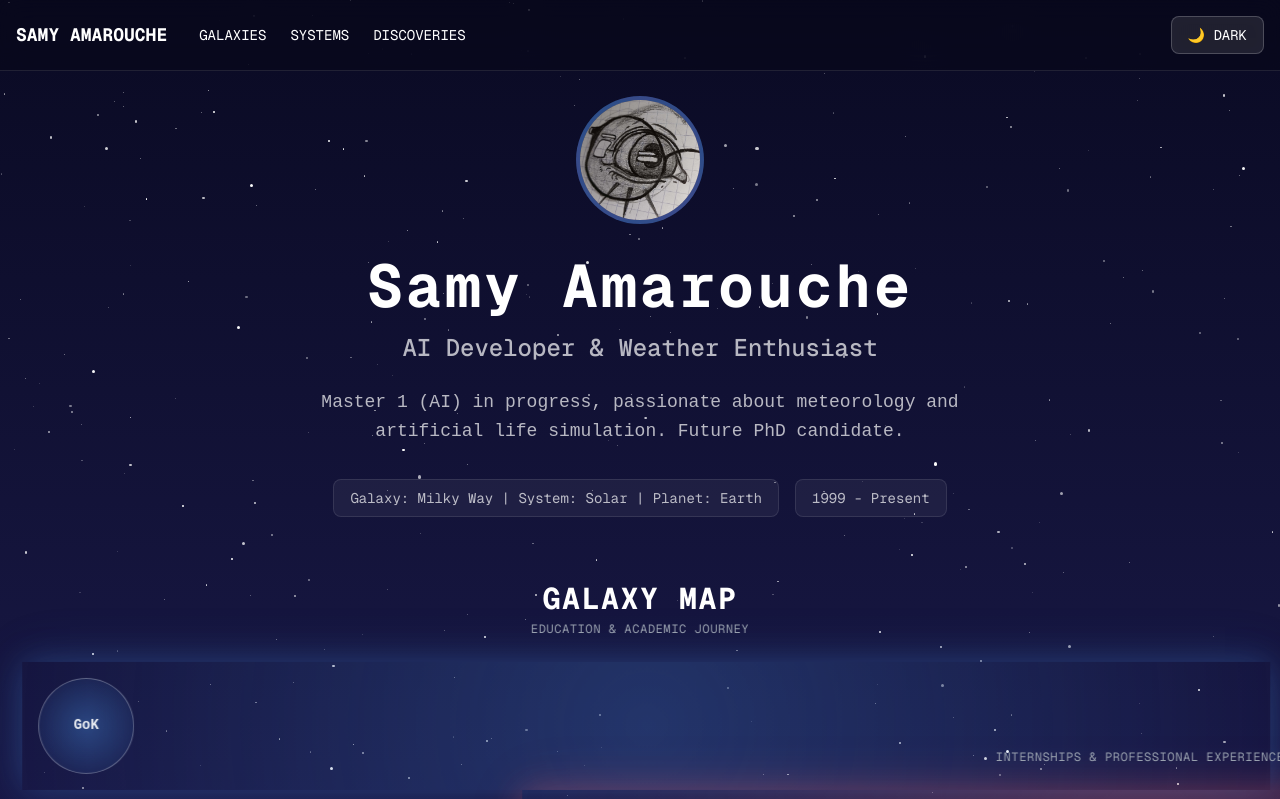
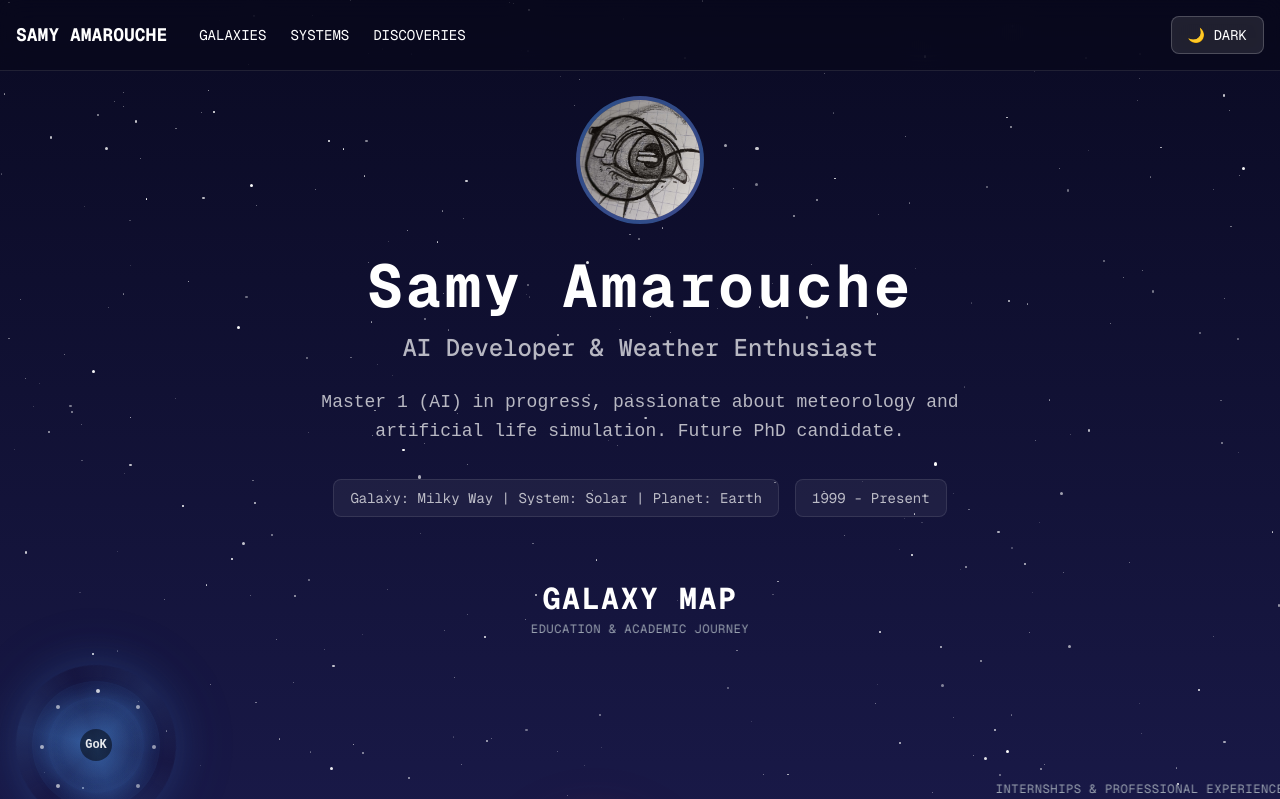
Before and after one commit to samyamarouche/samyamarouche.github.io, a Next.js app in the folder portfolio-next/: page / in a window 1280 px wide. Shown: the top 799 px of the page. Built offline with nearby package versions, Linux system fonts and the light colour scheme.

Commit message:
Refactor galaxy and star system components in GalaxyComponents.tsx to enhance visual effects and animations; remove outdated galaxyPulse animation from globals.css and introduce new spin-slow animation for improved aesthetics.

```diff
--- a/portfolio-next/app/globals.css
+++ b/portfolio-next/app/globals.css
@@ -49,16 +49,7 @@ body {
   50% { opacity: 1; transform: scale(1.2); }
 }
 
-@keyframes galaxyPulse {
-  0%, 100% {
-    box-shadow: 0 0 30px currentColor, 0 0 60px currentColor;
-    transform: scale(1);
-  }
-  50% {
-    box-shadow: 0 0 50px currentColor, 0 0 100px currentColor;
-    transform: scale(1.05);
-  }
-}
+/* Animation galaxyPulse supprimée pour éviter le halo blanc */
 
 @keyframes starSystemGlow {
   0%, 100% {
@@ -73,6 +64,38 @@ body {
   0% { transform: translateX(0px) translateY(0px); }
   50% { transform: translateX(10px) translateY(-5px); }
   100% { transform: translateX(0px) translateY(0px); }
+}
+
+/* ===== GALAXY ROTATION ANIMATION ===== */
+@keyframes spin-slow {
+  from {
+    transform: rotate(0deg);
+  }
+  to {
+    transform: rotate(360deg);
+  }
+}
+
+.animate-spin-slow {
+  animation: spin-slow 20s linear infinite;
+}
+
+/* ===== GALAXY SPECIFIC STYLES ===== */
+.galaxy-core {
+  /* Animation supprimée pour éviter les rectangles géants */
+}
+
+.galaxy-core:hover {
+  animation: galaxyPulse 2s ease-in-out infinite;
+}
+
+/* ===== STAR SYSTEM STYLES ===== */
+.star-system {
+  animation: starTwinkle 3s ease-in-out infinite;
+}
+
+.star-system:hover {
+  animation: starSystemGlow 1s ease-in-out infinite;
 }
 
 /* ===== GLASSMORPHISM EFFECTS ===== */
@@ -210,24 +233,6 @@ html.dark .glass:hover::before {
   animation: glassShine 4s linear infinite;
 }
 
-/* ===== GALAXY SPECIFIC STYLES ===== */
-.galaxy-core {
-  animation: spaceDrift 8s ease-in-out infinite;
-}
-
-.galaxy-core:hover {
-  animation: galaxyPulse 2s ease-in-out infinite;
-}
-
-/* ===== STAR SYSTEM STYLES ===== */
-.star-system {
-  animation: starTwinkle 3s ease-in-out infinite;
-}
-
-.star-system:hover {
-  animation: starSystemGlow 1s ease-in-out infinite;
-}
-
 /* ===== BACKGROUND EFFECTS ===== */
 /* Fond étoilé pour le mode sombre */
 html.dark #background-effect {
--- a/portfolio-next/components/GalaxyComponents.tsx
+++ b/portfolio-next/components/GalaxyComponents.tsx
@@ -46,40 +46,81 @@ export const GalaxyComponent: React.FC<GalaxyProps> = ({
         </span>
       </div>
 
-      {/* Galaxy Core */}
+      {/* Galaxy Core - Vraie apparence de galaxie */}
       <div
-        className={`galaxy-core relative cursor-pointer transition-all duration-700 ${
-          isSelected ? 'animate-pulse' : ''
-        }`}
+        className="galaxy-core relative cursor-pointer transition-all duration-700"
         onMouseEnter={() => setIsHovered(true)}
         onMouseLeave={() => setIsHovered(false)}
         onClick={onSelect}
-        style={{
-          background: `radial-gradient(circle, ${galaxy.color}40 0%, ${galaxy.color}20 50%, transparent 100%)`,
-          boxShadow: isHovered || isSelected
-            ? `0 0 60px ${galaxy.color}60, 0 0 120px ${galaxy.color}30`
-            : `0 0 30px ${galaxy.color}40, 0 0 60px ${galaxy.color}20`
-        }}
       >
-        <div className="w-32 h-32 rounded-full flex items-center justify-center">
+        {/* Galaxie spirale avec plusieurs couches */}
+        <div className="relative w-40 h-40">
+          {/* Couche externe - bras spiraux */}
           <div
-            className="w-24 h-24 rounded-full bg-gradient-to-br from-white/20 to-transparent backdrop-blur-sm border border-white/30"
+            className="absolute inset-0 rounded-full animate-spin-slow"
             style={{
-              background: `radial-gradient(circle, ${galaxy.color}60 0%, ${galaxy.color}30 50%, transparent 100%)`
+              background: `conic-gradient(from 0deg, transparent 0deg, ${galaxy.color}20 60deg, transparent 120deg, ${galaxy.color}30 180deg, transparent 240deg, ${galaxy.color}20 300deg, transparent 360deg)`,
+              boxShadow: isHovered || isSelected
+                ? `0 0 80px ${galaxy.color}40, 0 0 160px ${galaxy.color}20`
+                : `0 0 40px ${galaxy.color}30, 0 0 80px ${galaxy.color}15`
+            }}
+          />
+
+          {/* Couche intermédiaire - bulbe central */}
+          <div
+            className="absolute inset-4 rounded-full"
+            style={{
+              background: `radial-gradient(circle, ${galaxy.color}40 0%, ${galaxy.color}20 40%, transparent 70%)`,
+              boxShadow: `inset 0 0 30px ${galaxy.color}20`
+            }}
+          />
+
+          {/* Noyau central - trou noir/supernova */}
+          <div
+            className="absolute inset-8 rounded-full flex items-center justify-center"
+            style={{
+              background: `radial-gradient(circle, ${galaxy.color}60 0%, ${galaxy.color}40 30%, ${galaxy.color}20 60%, transparent 100%)`,
+              boxShadow: `0 0 20px ${galaxy.color}50, inset 0 0 15px ${galaxy.color}30`
             }}
           >
-            <div className="w-full h-full rounded-full flex items-center justify-center">
-              <span className="text-white/90 font-bold text-sm text-center leading-tight">
+            <div className="w-8 h-8 rounded-full bg-black/50 flex items-center justify-center">
+              <span className="text-white/90 font-bold text-xs">
                 {galaxy.name.split(' ').map(word => word[0]).join('')}
               </span>
             </div>
           </div>
+
+          {/* Particules stellaires autour de la galaxie - Valeurs déterministes */}
+          {Array.from({ length: 8 }).map((_, i) => {
+            // Utiliser des valeurs déterministes basées sur l'index pour éviter l'erreur d'hydratation
+            const angle = (i * Math.PI) / 4;
+            const radius = 35;
+            const left = 50 + radius * Math.cos(angle);
+            const top = 50 + radius * Math.sin(angle);
+            const animationDelay = i * 0.5;
+            const animationDuration = 2 + (i % 3) + 0.5; // Valeurs déterministes
+            const opacity = 0.6 + (i % 4) * 0.1; // Valeurs déterministes
+
+            return (
+              <div
+                key={i}
+                className="absolute w-1 h-1 bg-white rounded-full animate-pulse"
+                style={{
+                  left: `${left}%`,
+                  top: `${top}%`,
+                  animationDelay: `${animationDelay}s`,
+                  animationDuration: `${animationDuration}s`,
+                  opacity: opacity
+                }}
+              />
+            );
+          })}
         </div>
 
-        {/* Galaxy Name Tooltip */}
+        {/* Galaxy Name Tooltip - Style gris comme le bouton de thème */}
         {isHovered && (
           <div className="absolute -bottom-16 left-1/2 transform -translate-x-1/2 z-30">
-            <div className="bg-black/80 backdrop-blur-md text-white text-sm px-3 py-2 rounded-lg whitespace-nowrap">
+            <div className="px-4 py-2 rounded-lg bg-white/10 backdrop-blur-sm border border-white/20 text-white font-mono text-sm whitespace-nowrap">
               {galaxy.name}
             </div>
           </div>
@@ -159,10 +200,10 @@ export const StarSystemComponent: React.FC<StarSystemProps> = ({
         <div className="w-full h-full rounded-full bg-white/20 animate-ping"></div>
       </div>
 
-      {/* Star System Name */}
+      {/* Star System Name - Style gris comme le bouton de thème */}
       {isHovered && (
         <div className="absolute -top-12 left-1/2 transform -translate-x-1/2 z-30">
-          <div className="bg-black/80 backdrop-blur-md text-white text-xs px-2 py-1 rounded whitespace-nowrap">
+          <div className="px-3 py-1 rounded-lg bg-white/10 backdrop-blur-sm border border-white/20 text-white font-mono text-xs whitespace-nowrap">
             {starSystem.name}
           </div>
         </div>
```
